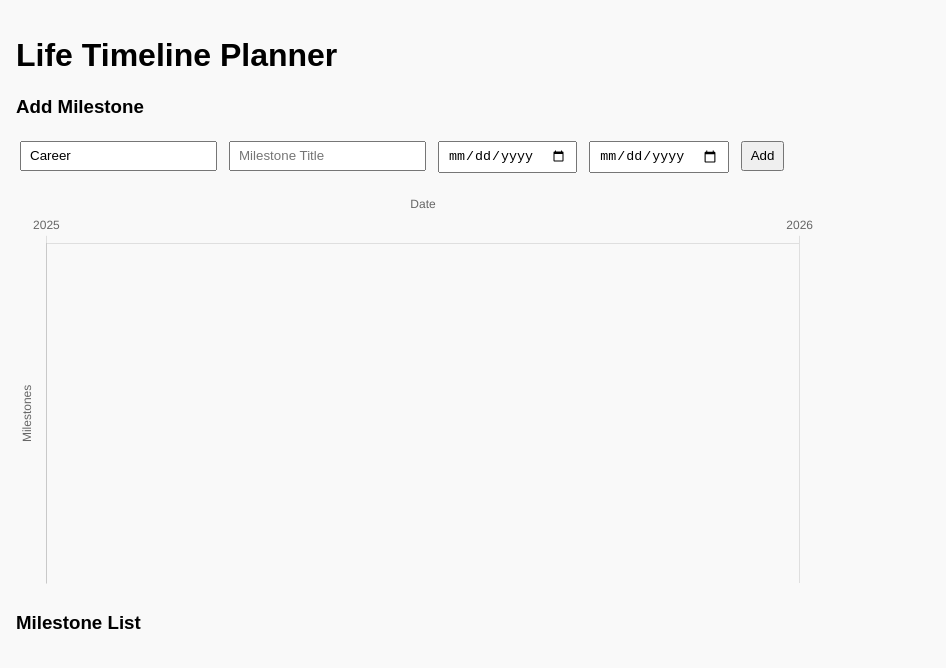
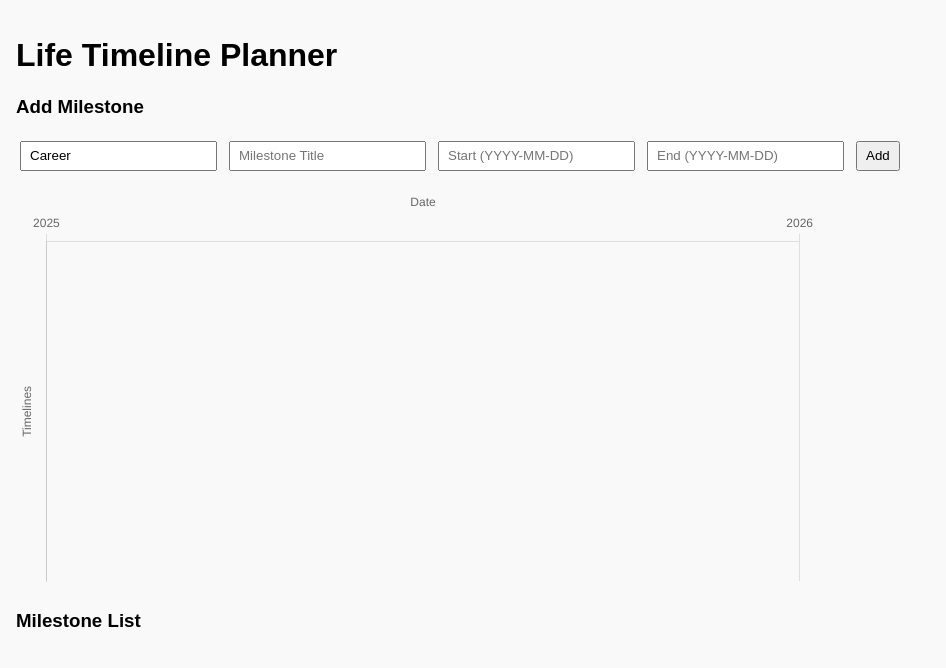
Before and after one commit to Mechanicus-coder/life-timeline-planner, a React (Vite) app: page / in a window 1280 px wide. Shown: the top 668 px of the page, without its empty margins (0-946 px from the left). Built offline with nearby package versions, Linux system fonts and the light colour scheme; the HTML template or start-up script is replaced by a standard one.

Commit message:
Update App.jsx

```diff
--- a/src/App.jsx
+++ b/src/App.jsx
@@ -17,6 +17,19 @@ Chart.register(BarElement, CategoryScale, LinearScale, TimeScale, Tooltip, Legen
 
 const STORAGE_KEY = 'life-timeline-milestones';
 
+function parseDate(value) {
+  // Accept YYYY-MM-DD or MM/DD/YYYY
+  if (!value) return null;
+  const isoMatch = /^\d{4}-\d{2}-\d{2}$/.test(value);
+  const usMatch = /^\d{2}\/\d{2}\/\d{4}$/.test(value);
+  if (isoMatch) return new Date(value);
+  if (usMatch) {
+    const [m, d, y] = value.split('/');
+    return new Date(`${y}-${m}-${d}`);
+  }
+  return null;
+}
+
 function App() {
   const [milestones, setMilestones] = useState(() => {
     const saved = localStorage.getItem(STORAGE_KEY);
@@ -30,6 +43,8 @@ function App() {
     end: ''
   });
 
+  const [editingId, setEditingId] = useState(null);
+
   useEffect(() => {
     localStorage.setItem(STORAGE_KEY, JSON.stringify(milestones));
   }, [milestones]);
@@ -42,29 +57,49 @@ function App() {
     setForm({ ...form, [e.target.name]: e.target.value });
   };
 
-  const addMilestone = () => {
-    if (!form.title || !form.start || !form.end) return;
-    setMilestones([...milestones, { id: uuidv4(), ...form }]);
+  const handleSubmit = () => {
+    // Basic validation
+    const startDate = parseDate(form.start);
+    const endDate = parseDate(form.end);
+    if (!form.title || !startDate || !endDate) return;
+
+    if (editingId) {
+      // Update existing
+      setMilestones(
+        milestones.map((m) =>
+          m.id === editingId ? { ...m, ...form } : m
+        )
+      );
+      setEditingId(null);
+    } else {
+      // Add new
+      setMilestones([...milestones, { id: uuidv4(), ...form }]);
+    }
+
     setForm({ ...form, title: '', start: '', end: '' });
   };
 
   const deleteMilestone = (id) => {
     setMilestones(milestones.filter((m) => m.id !== id));
+    if (editingId === id) setEditingId(null);
+  };
+
+  const editMilestone = (m) => {
+    setForm({ timeline: m.timeline, title: m.title, start: m.start, end: m.end });
+    setEditingId(m.id);
   };
 
   const datasets = timelines.map((tl, idx) => ({
     label: tl,
     data: milestones
       .filter((m) => m.timeline === tl)
-      .map((m) => ({ x: [new Date(m.start).getTime(), new Date(m.end).getTime()], y: m.title, id: m.id })),
+      .map((m) => ({ x: [new Date(m.start).getTime(), new Date(m.end).getTime()], y: tl, id: m.id })),
     backgroundColor: colors[idx % colors.length],
     borderWidth: 1,
     borderColor: '#333'
   }));
 
-  const chartData = {
-    datasets
-  };
+  const chartData = { datasets };
 
   const options = {
     indexAxis: 'y',
@@ -72,26 +107,17 @@ function App() {
       x: {
         type: 'time',
         position: 'top',
-        time: {
-          unit: 'year'
-        },
-        title: {
-          display: true,
-          text: 'Date'
-        }
+        time: { unit: 'year' },
+        title: { display: true, text: 'Date' }
       },
       y: {
         type: 'category',
-        title: {
-          display: true,
-          text: 'Milestones'
-        }
+        labels: timelines,
+        title: { display: true, text: 'Timelines' }
       }
     },
     plugins: {
-      legend: {
-        position: 'bottom'
-      },
+      legend: { position: 'bottom' },
       tooltip: {
         callbacks: {
           label: (ctx) => {
@@ -110,7 +136,7 @@ function App() {
       <h1>Life Timeline Planner</h1>
 
       <div style={{ marginBottom: '1rem' }}>
-        <h3>Add Milestone</h3>
+        <h3>{editingId ? 'Edit Milestone' : 'Add Milestone'}</h3>
         <input
           name="timeline"
           value={form.timeline}
@@ -125,9 +151,28 @@ function App() {
           placeholder="Milestone Title"
           style={{ marginRight: '0.5rem' }}
         />
-        <input type="date" name="start" value={form.start} onChange={handleChange} style={{ marginRight: '0.5rem' }} />
-        <input type="date" name="end" value={form.end} onChange={handleChange} style={{ marginRight: '0.5rem' }} />
-        <button onClick={addMilestone}>Add</button>
+        <input
+          type="text"
+          name="start"
+          value={form.start}
+          onChange={handleChange}
+          placeholder="Start (YYYY-MM-DD)"
+          style={{ marginRight: '0.5rem' }}
+        />
+        <input
+          type="text"
+          name="end"
+          value={form.end}
+          onChange={handleChange}
+          placeholder="End (YYYY-MM-DD)"
+          style={{ marginRight: '0.5rem' }}
+        />
+        <button onClick={handleSubmit}>{editingId ? 'Update' : 'Add'}</button>
+        {editingId && (
+          <button onClick={() => { setForm({ timeline: 'Career', title: '', start: '', end: '' }); setEditingId(null); }} style={{ marginLeft: '0.5rem' }}>
+            Cancel
+          </button>
+        )}
       </div>
 
       <div style={{ height: '400px' }}>
@@ -138,7 +183,10 @@ function App() {
       <ul>
         {milestones.map((m) => (
           <li key={m.id}>
-            <strong>{m.timeline}</strong> - {m.title} ({m.start} to {m.end})
+            <strong>{m.timeline}</strong> – {m.title} ({m.start} → {m.end})
+            <button onClick={() => editMilestone(m)} style={{ marginLeft: '0.5rem' }}>
+              Edit
+            </button>
             <button onClick={() => deleteMilestone(m.id)} style={{ marginLeft: '0.5rem' }}>
               Delete
             </button>
```
